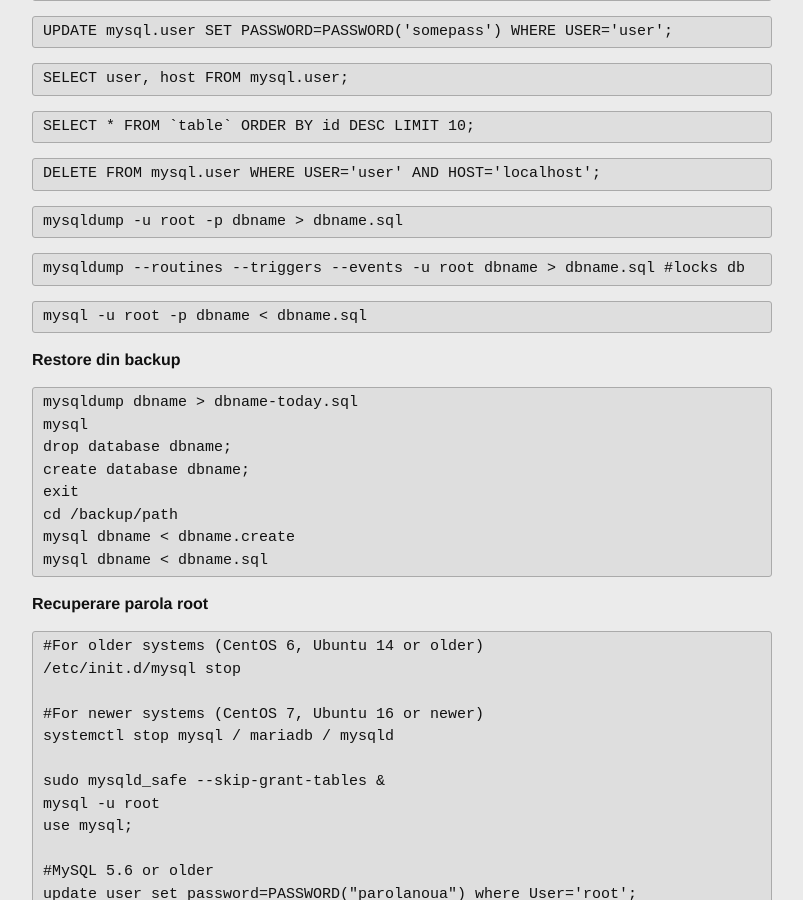
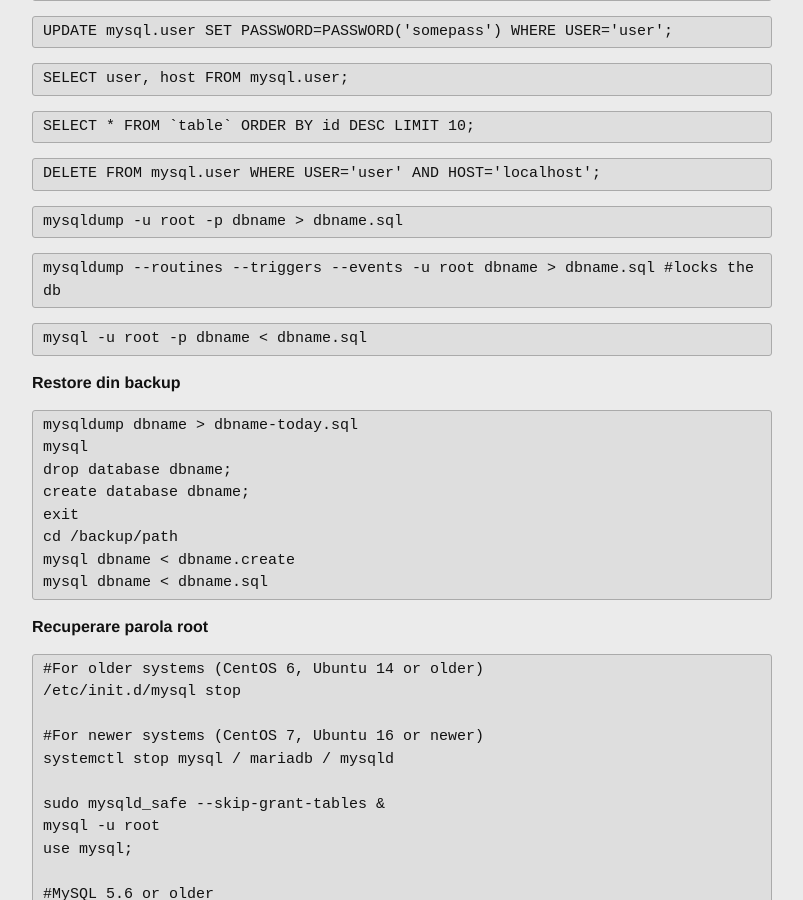
Before and after one commit to linuxtm/linuxtm.github.io, a Jekyll site: the page built from cele-mai-folosite-comenzi-mysql/index.md, in a window 1280 px wide and 900 px high, scrolled down 402 px. Shown: the whole window, without its empty margins (238-1041 px from the left). Built offline with Jekyll 4.4.1, drawn with Linux system fonts in a browser that asks for light colours.

Commit message:
Update index.md

```diff
--- a/cele-mai-folosite-comenzi-mysql/index.md
+++ b/cele-mai-folosite-comenzi-mysql/index.md
@@ -23,7 +23,7 @@
 <pre>SELECT * FROM `table` ORDER BY id DESC LIMIT 10;</pre>
 <pre>DELETE FROM mysql.user WHERE USER='user' AND HOST='localhost';</pre>
 <pre>mysqldump -u root -p dbname > dbname.sql</pre>
-<pre>mysqldump --routines --triggers --events -u root dbname > dbname.sql #locks db</pre>
+<pre>mysqldump --routines --triggers --events -u root dbname > dbname.sql #locks the db</pre>
 <pre>mysql -u root -p dbname < dbname.sql</pre>
 
 **Restore din backup**
```
